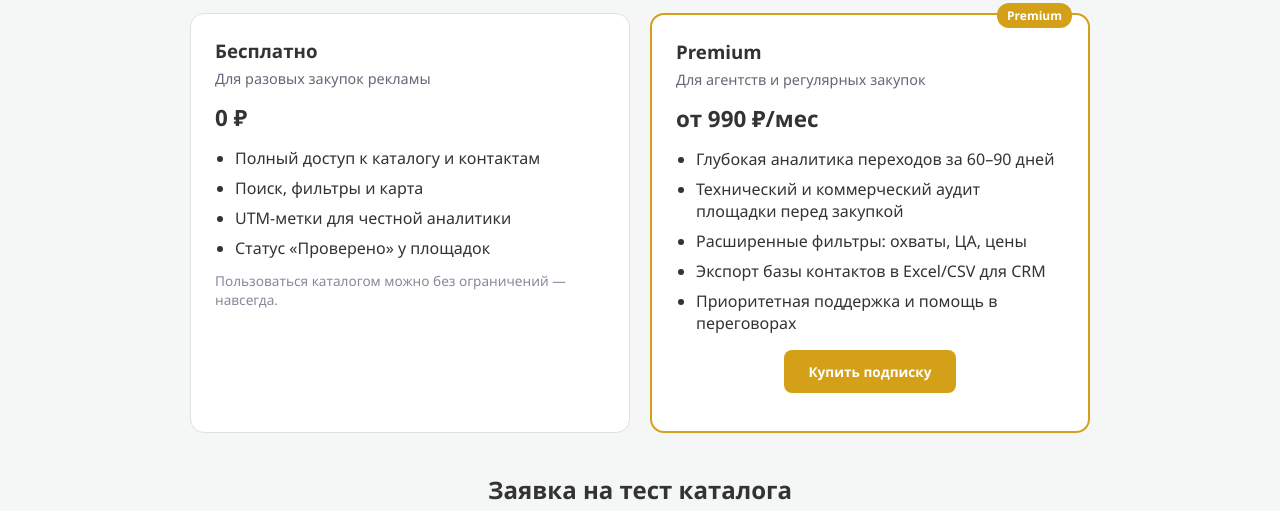
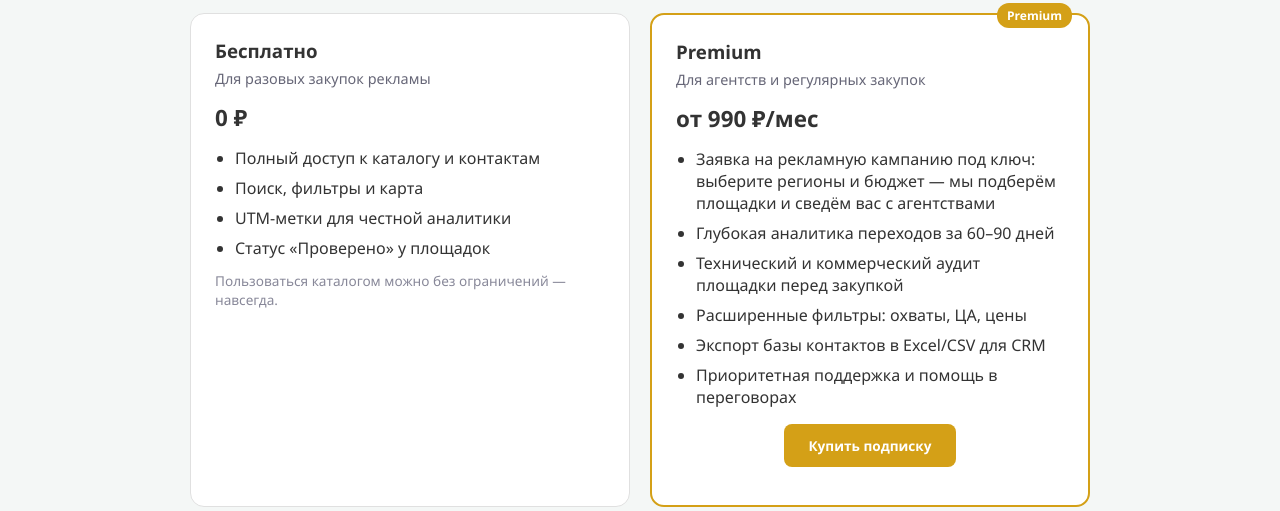
Before and after one commit to evgeshka3399-byte/ad-catalog-russia, a plain HTML site: page index.html in a window 1280 px wide. Shown: the part 1041-1552 px from the top of the page. Drawn offline with nearby package versions, Linux system fonts and the light colour scheme; no server answers.

Commit message:
Update index.html

```diff
--- a/index.html
+++ b/index.html
@@ -161,6 +161,7 @@
                 <div class="plan-sub">Для агентств и регулярных закупок</div>
                 <div class="price-tag">от 990 ₽/мес</div>
                 <ul>
+                    <li>Заявка на рекламную кампанию под ключ: выберите регионы и бюджет — мы подберём площадки и сведём вас с агентствами</li>
                     <li>Глубокая аналитика переходов за 60–90 дней</li>
                     <li>Технический и коммерческий аудит площадки перед закупкой</li>
                     <li>Расширенные фильтры: охваты, ЦА, цены</li>
@@ -216,7 +217,7 @@
     <script src="https://unpkg.com/leaflet@1.9.4/dist/leaflet.js"></script>
     <script>
         // ===== НАСТРОЙКИ =====
-        // FORM_URL — форма заявки (Google Forms, режим встраивания)
+        // FORM_URL — форма заявки (Google Forms)
         // PAY_URL — ссылка на оплату подписки в ЮKassa. Пока там заглушка,
         // кнопка «Купить подписку» показывает сообщение о подключении оплаты.
         const FORM_URL = 'https://docs.google.com/forms/d/e/1FAIpQLSe8ChbFttTHq3D-BTbEJWTUYjF1aM1ezZVIo1Fas2ufZQ9qaA/viewform?embedded=true';
```
